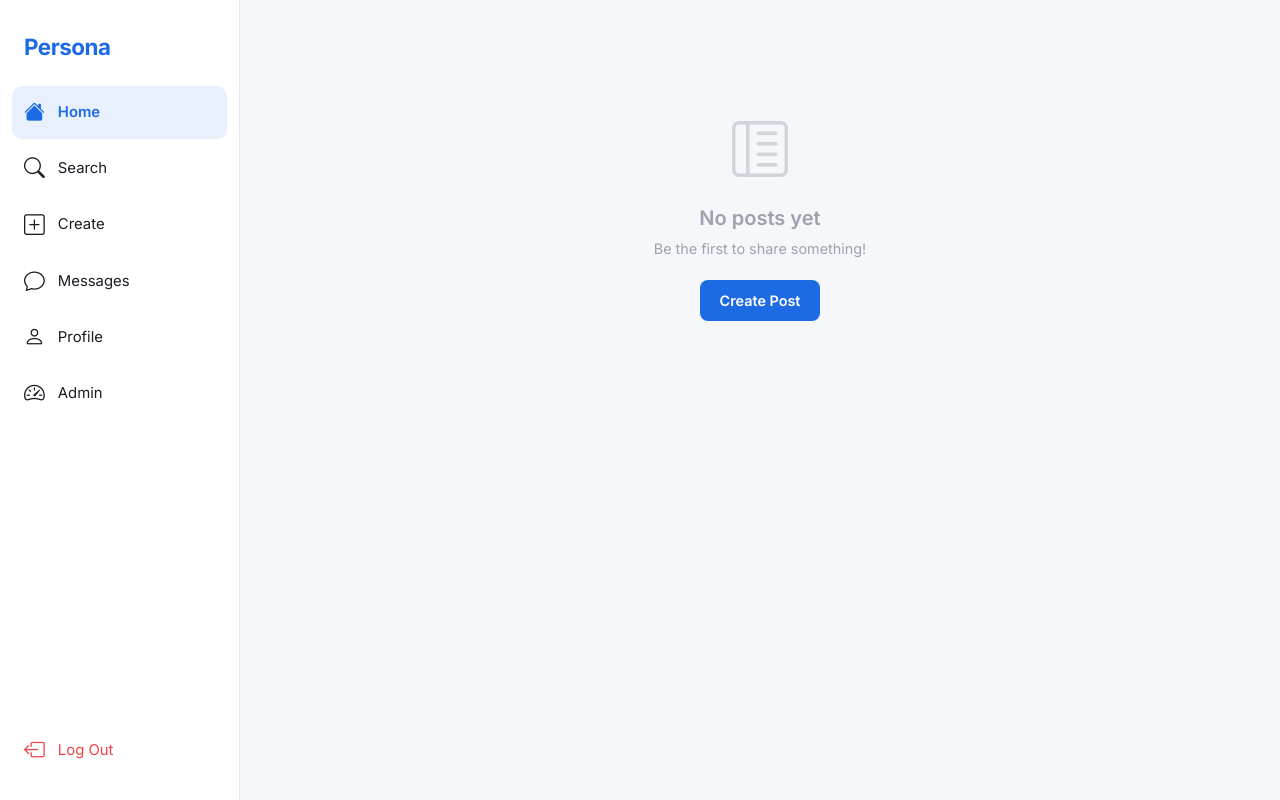
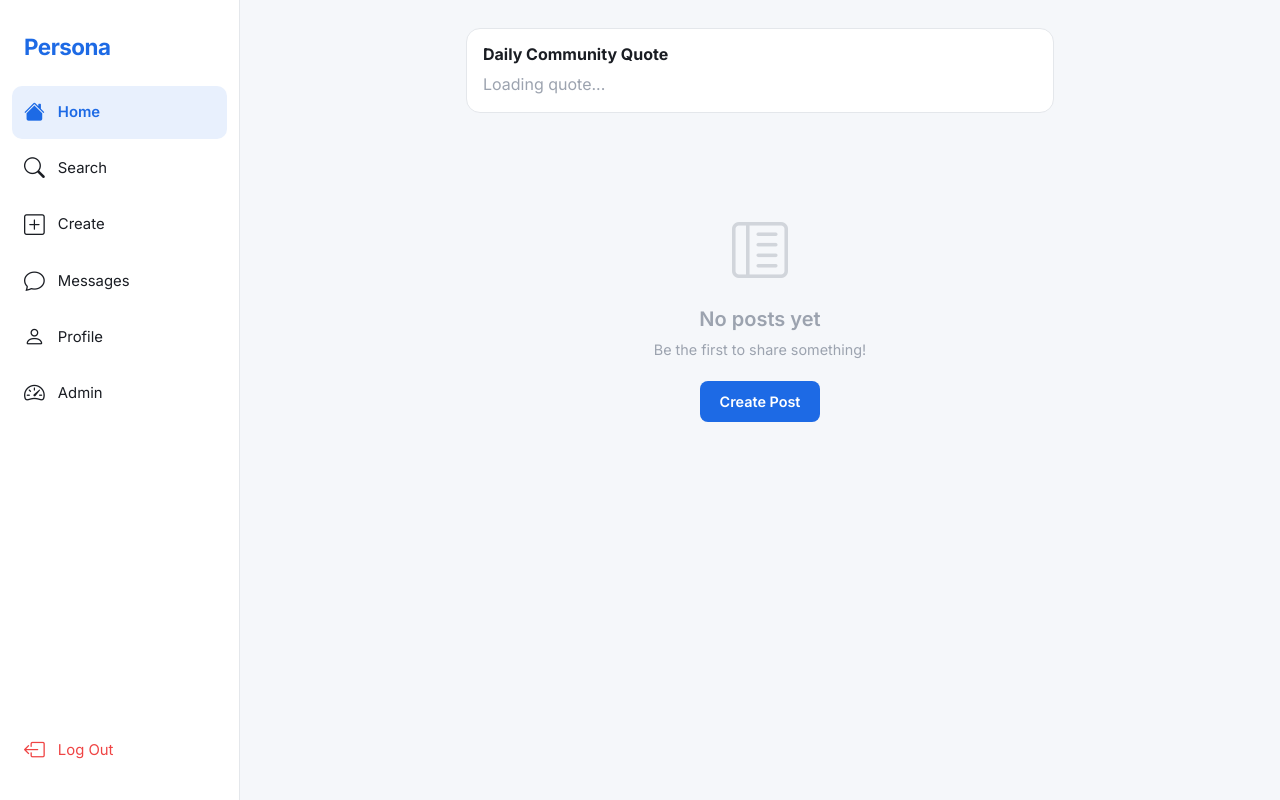
Before and after one commit to akinayat-stack/persona, a Django app: page /feed/ in a window 1280 px wide. Run offline with Django 4.2, Linux system fonts and the light colour scheme; the visitor is signed in with stand-in values (Sample User, id 1); data that the repository does not hold is empty.

Commit message:
Enhance backend validation, pagination, and quote API integration

```diff
--- /dev/null
+++ b/core/services.py
@@ -0,0 +1,31 @@
+from __future__ import annotations
+
+from dataclasses import dataclass
+from typing import Any
+
+import requests
+from django.conf import settings
+
+
+@dataclass
+class QuoteResult:
+    text: str | None
+    author: str | None
+    error: str | None = None
+
+
+def fetch_daily_quote(timeout: int = 4) -> QuoteResult:
+    """Fetch a quote from a public API and return resilient payload for UI rendering."""
+    url = getattr(settings, 'QUOTE_API_URL', 'https://zenquotes.io/api/random')
+    try:
+        response = requests.get(url, timeout=timeout)
+        response.raise_for_status()
+        data: Any = response.json()
+        if isinstance(data, list) and data:
+            item = data[0]
+            return QuoteResult(text=item.get('q'), author=item.get('a'))
+        if isinstance(data, dict):
+            return QuoteResult(text=data.get('content') or data.get('q'), author=data.get('author') or data.get('a'))
+        return QuoteResult(text=None, author=None, error='Invalid quote payload format.')
+    except requests.RequestException:
+        return QuoteResult(text=None, author=None, error='Unable to load quote service right now.')
--- a/core/templates/core/home.html
+++ b/core/templates/core/home.html
@@ -116,6 +116,18 @@
 {% block content %}
 <div class="feed-wrapper">
 
+  <section class="post-card" style="padding:16px;">
+    <h6 style="font-weight:700;margin-bottom:8px;">Daily Community Quote</h6>
+    {% if daily_quote.error %}
+      <p style="color:#9CA3AF;margin:0;">{{ daily_quote.error }}</p>
+    {% elif daily_quote.text %}
+      <p style="margin-bottom:6px;">“{{ daily_quote.text }}”</p>
+      <small style="color:#6B7280;">— {{ daily_quote.author|default:'Unknown' }}</small>
+    {% else %}
+      <p style="color:#9CA3AF;margin:0;">Loading quote...</p>
+    {% endif %}
+  </section>
+
   {% for post in posts %}
   <article class="post-card">
 
@@ -216,10 +228,10 @@
   {% if page_obj.paginator.num_pages > 1 %}
     <div class="pagination-row">
       {% if page_obj.has_previous %}
-        <a href="?page={{ page_obj.previous_page_number }}" class="btn btn-outline-secondary btn-sm">Previous</a>
+        <a href="?page={{ page_obj.previous_page_number }}&page_size={{ request.GET.page_size|default:'10' }}" class="btn btn-outline-secondary btn-sm">Previous</a>
       {% endif %}
       {% if page_obj.has_next %}
-        <a href="?page={{ page_obj.next_page_number }}" class="btn btn-outline-secondary btn-sm">Next</a>
+        <a href="?page={{ page_obj.next_page_number }}&page_size={{ request.GET.page_size|default:'10' }}" class="btn btn-outline-secondary btn-sm">Next</a>
       {% endif %}
     </div>
   {% endif %}
--- a/core/views.py
+++ b/core/views.py
@@ -12,9 +12,11 @@
 from django.views.decorators.http import require_http_methods
 from django.forms import modelform_factory
 from django.core.paginator import Paginator
+from django.conf import settings
 from django.db.models import Count
 import json
 from .models import Post, Profile, Comment, Message, Follow
+from .services import fetch_daily_quote
 from .forms import (
     PostForm,
     CommentForm,
@@ -28,6 +30,16 @@
 )
 
 
+
+
+def _get_page_size(request, setting_name: str, default: int, max_size: int = 50):
+    configured = getattr(settings, setting_name, default)
+    raw = request.GET.get('page_size', configured)
+    try:
+        value = int(raw)
+    except (TypeError, ValueError):
+        return default
+    return max(1, min(value, max_size))
 # ── 1. HOME / FEED ──────────────────────────────────────────────────────────────
 
 @login_required
@@ -38,9 +50,17 @@
     # Include own posts
     user_ids = list(followed_users) + [request.user.id]
     posts = Post.objects.select_related('author', 'author__profile').prefetch_related('likes', 'comments').filter(author_id__in=user_ids).order_by('-created_at')
-    paginator = Paginator(posts, 10)
+    page_size = _get_page_size(request, 'FEED_PAGE_SIZE', 10)
+    paginator = Paginator(posts, page_size)
     page_obj = paginator.get_page(request.GET.get('page'))
-    return render(request, 'core/home.html', {'posts': page_obj, 'page_obj': page_obj, 'page_title': 'Feed'})
+    quote = fetch_daily_quote()
+    return render(request, 'core/home.html', {
+        'posts': page_obj,
+        'page_obj': page_obj,
+        'page_title': 'Feed',
+        'daily_quote': quote,
+        'quote_loading': False,
+    })
 
 
 # ── 2. PROFILE ──────────────────────────────────────────────────────────────────
@@ -48,7 +68,7 @@
 def profile(request, username):
     viewed_user = get_object_or_404(User, username=username)
     user_posts = Post.objects.filter(author=viewed_user).order_by('-created_at')
-    paginator = Paginator(user_posts, 9)
+    paginator = Paginator(user_posts, _get_page_size(request, 'PROFILE_PAGE_SIZE', 9))
     page_obj = paginator.get_page(request.GET.get('page'))
     is_own_profile = (request.user == viewed_user)
 
@@ -142,6 +162,7 @@
             c.post = post
             c.author = request.user
             c.save()
+            messages.success(request, 'Comment added.')
             return redirect('post_detail', post_id=post.id)
     else:
         comment_form = CommentForm()
@@ -225,6 +246,7 @@
             msg.sender = request.user
             msg.receiver = other_user
             msg.save()
+            messages.success(request, 'Message sent.')
             return redirect('chat', username=other_user.username)
     else:
         form = MessageForm()
@@ -254,7 +276,7 @@
         results = User.objects.filter(
             username__icontains=query
         ).exclude(id=request.user.id).select_related('profile')
-    paginator = Paginator(results, 10)
+    paginator = Paginator(results, _get_page_size(request, 'SEARCH_PAGE_SIZE', 10))
     page_obj = paginator.get_page(request.GET.get('page'))
     return render(request, 'core/search.html', {
         'query': query,
@@ -279,7 +301,7 @@
             | Q(profile__bio__icontains=query)
         )
 
-    paginator = Paginator(users, 12)
+    paginator = Paginator(users, _get_page_size(request, 'SUGGESTED_PAGE_SIZE', 12))
     page_obj = paginator.get_page(request.GET.get('page'))
 
     return render(request, 'core/suggested_users.html', {
@@ -303,6 +325,7 @@
             login_form = LoginForm(request=request, data=request.POST)
             if login_form.is_valid():
                 login(request, login_form.get_user())
+                messages.success(request, 'Welcome back!')
                 return redirect('home')
         elif action == 'register':
             register_form = RegisterForm(request.POST)
@@ -310,6 +333,7 @@
                 user = register_form.save()
                 Profile.objects.get_or_create(user=user)
                 login(request, user)
+                messages.success(request, 'Registration successful. Welcome to Persona!')
                 return redirect('home')
     return render(request, 'core/auth.html', {
         'login_form': login_form,
@@ -320,6 +344,7 @@
 
 def logout_view(request):
     logout(request)
+    messages.info(request, 'You have been logged out.')
     return redirect('auth')
 
 
@@ -343,6 +368,7 @@
         form = PostForm(request.POST, request.FILES, instance=post)
         if form.is_valid():
             form.save()
+            messages.success(request, 'Post updated.')
             return redirect('post_detail', post_id=post.id)
     else:
         form = PostForm(instance=post)
@@ -355,6 +381,7 @@
     comment = get_object_or_404(Comment, id=comment_id, author=request.user)
     post_id = comment.post.id
     comment.delete()
+    messages.success(request, 'Comment deleted.')
     return redirect('post_detail', post_id=post_id)
 
 
```
Also changed, not shown: snapgram/settings.py (+7 -0 lines).
